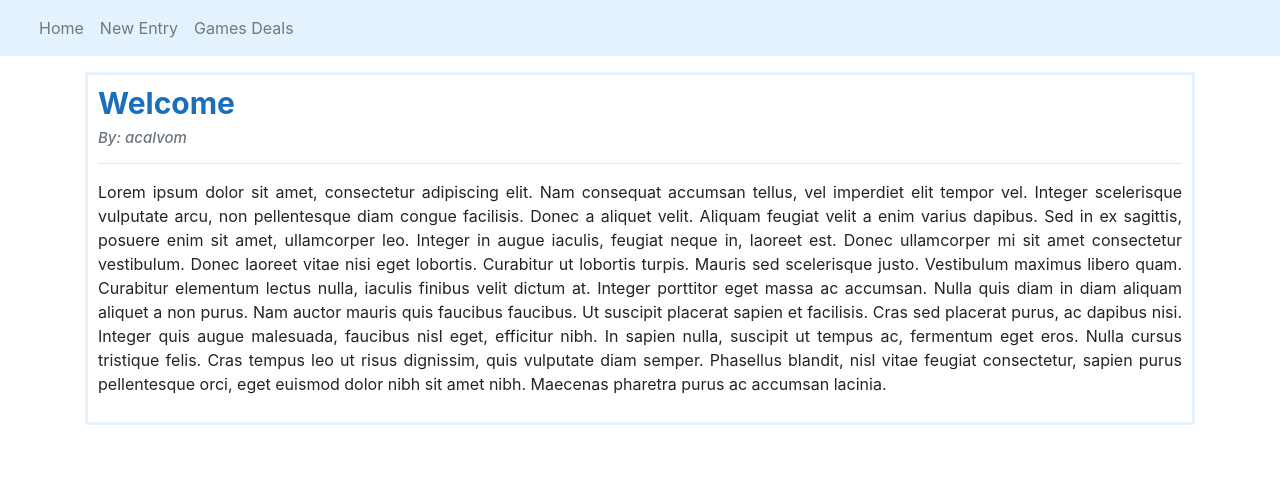
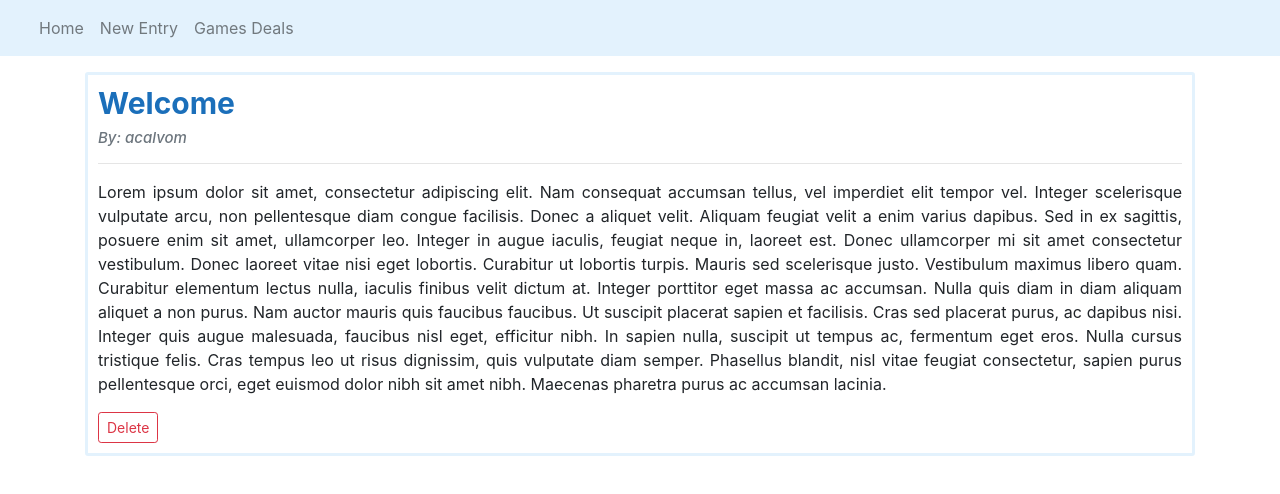
Before and after one commit to acalvom/learning-react-blog, a React (Create React App) app: page /blog/0 in a window 1280 px wide. Shown: the top 494 px of the page. Built offline with nearby package versions, Linux system fonts and the light colour scheme; data requests are answered from the project's data file.

Commit message:
DELETE an existing entry with async/await (method 2)

```diff
--- a/src/components/blog/EntryDetail.jsx
+++ b/src/components/blog/EntryDetail.jsx
@@ -1,10 +1,25 @@
 import React from 'react';
-import {useParams} from 'react-router-dom';
+import {useHistory, useParams} from 'react-router-dom';
 import useFetch from "../../hooks/useFetch";
 
 const EntryDetail = () => {
     const {id} = useParams();
     const {data: entry, fetchError, isPending} = useFetch('http://localhost:8000/blog/' + id);
+    const history = useHistory();
+
+    const deleteData = async () => {
+        const response = await fetch('http://localhost:8000/blog/' + id, {
+            method: 'DELETE',
+        });
+        if (!response.ok)
+            throw new Error(`HTTP error status: ${response.status}`)
+    }
+
+    const handleDeleteClick = () => {
+        deleteData()
+            .catch(e => <div><h3>{e.message}</h3></div>);
+        history.push('/');
+    }
 
     return (
         <div className="entry-details">
@@ -15,6 +30,9 @@ const EntryDetail = () => {
                 <h4>By: {entry.author}</h4>
                 <hr/>
                 <p>{entry.content}</p>
+                <button type="button" className="btn btn-outline-danger btn-sm"
+                        onClick={handleDeleteClick}>Delete
+                </button>
             </div>}
         </div>
     );
```
Also changed, not shown: src/components/blog/EntriesList.jsx (+0 -15 lines).
